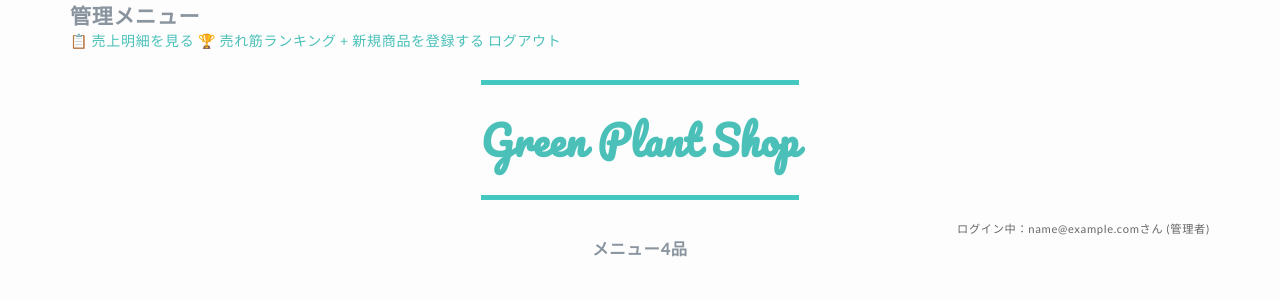
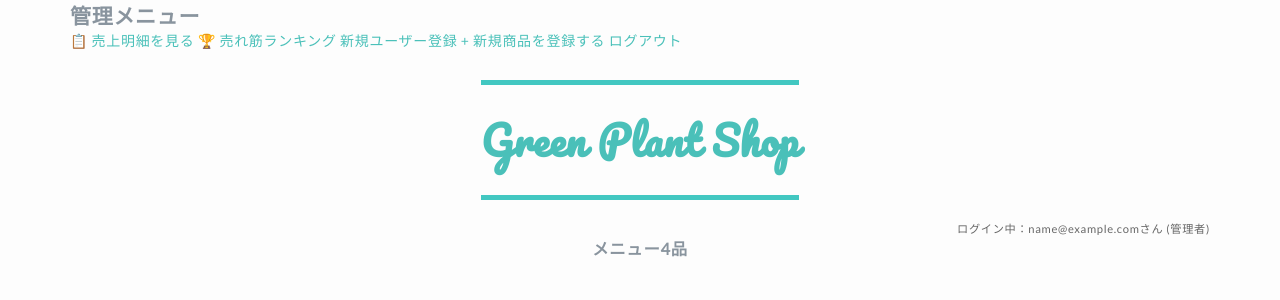
Before and after one commit to shinozaki-dev505/green-shop-app, a PHP site: page /index.php in a window 1280 px wide. Shown: the top 300 px of the page. Run offline with PHP 8.4, Linux system fonts and the light colour scheme; the visitor is signed in with stand-in values (Sample User, id 1); data comes from the database, SQL or seed files in the repository.

Commit message:
管理者用ユーザー登録リンクを追加

```diff
--- a/public/index.php
+++ b/public/index.php
@@ -20,6 +20,7 @@ $menus = $menuRepository->findAll();
   <?php if(isset($_SESSION['user_id'])): ?>
     <a href="sales/sales.php" class="btn-sales">📋 売上明細を見る</a>
     <a href="sales/ranking.php" class="btn-ranking">🏆 売れ筋ランキング</a>
+    <a href="../auth/register.php" class="btn register-btn">新規ユーザー登録</a>
 
       <?php if($_SESSION['role']==='admin'):?>
         <a href="products/new.php" class="btn-new" >+ 新規商品を登録する</a>
```
